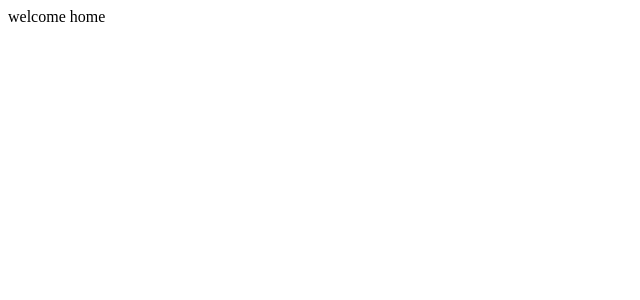
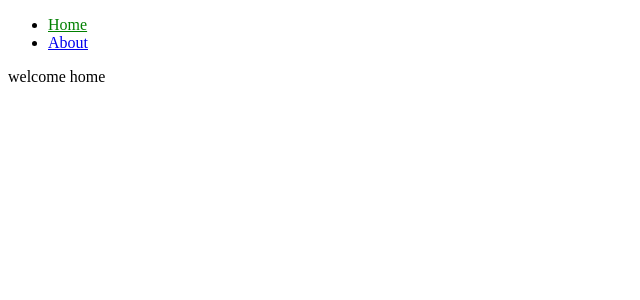
Before and after one commit to jlyu26/React-Context-Hooks-and-Suspense-Tryout, a React (Create React App) app in the folder react-hooks-note/: page / in a window 1280 px wide. Shown: the top 300 px of the page, without its empty margins (0-640 px from the left). Built offline with nearby package versions, Linux system fonts and the light colour scheme; the HTML template or start-up script is replaced by a standard one.

Commit message:
Link and NavLink.

```diff
--- a/react-hooks-note/src/App.js
+++ b/react-hooks-note/src/App.js
@@ -1,11 +1,24 @@
 import React from 'react';
-import { BrowserRouter, Route } from 'react-router-dom';
+import { BrowserRouter, Route, Link, NavLink } from 'react-router-dom';
 import About from './pages/About';
 
+// Can also use Link, but doesn't have activeClass or activeStype from NavLink
 function App() {
   return (
     <BrowserRouter>
       <div className="App">
+        <ul>
+          <li>
+            <NavLink to="/" exact activeStyle={{ color: 'green' }}>
+              Home
+            </NavLink>
+          </li>
+          <li>
+            <NavLink to="/about" exact activeStyle={{ color: 'green' }}>
+              About
+            </NavLink>
+          </li>
+        </ul>
         <Route
           exact
           path="/"
```
